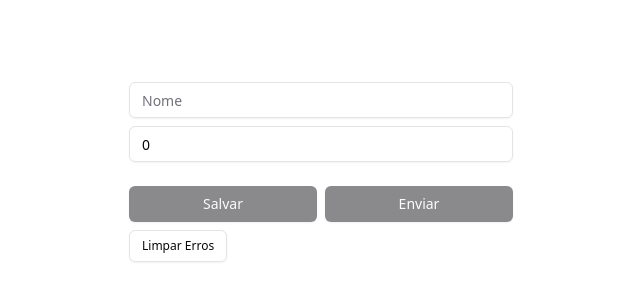
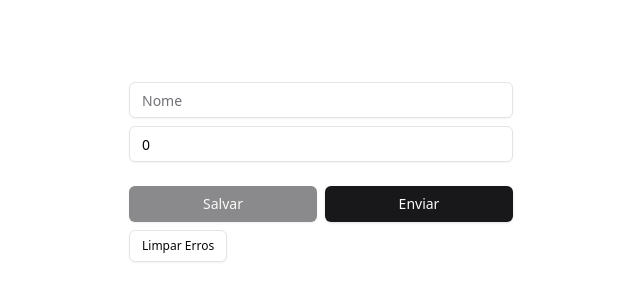
Before and after one commit to LuisaFC/react-hook-form, a React (Vite) app: page / in a window 1280 px wide. Shown: the part 228-528 px from the top of the page, without its empty margins (319-959 px from the left). Built offline with nearby package versions, Linux system fonts and the light colour scheme.

Commit message:
remove isValid

```diff
--- a/src/App.tsx
+++ b/src/App.tsx
@@ -52,9 +52,6 @@ function App() {
   //verificar se teve campo alterado
   const isDirty = Object.keys(formState.dirtyFields).length > 0
 
-  //verificar se o formulário está válido(campos preenchidos corretamente)
-  const isValid = formState.isValid
-
   return (
     <div className="min-h-screen flex flex-col items-center justify-center">
       <form
@@ -102,13 +99,13 @@ function App() {
         <div className="flex mt-4 gap-2">
           <Button
             className="flex-1"
-            disabled={!isDirty || isSubmitting || !isValid}>
+            disabled={!isDirty || isSubmitting}>
             Salvar
           </Button>
 
           <Button
             className="flex-1"
-            disabled={isDirty || isSubmitting || !isValid}>
+            disabled={isDirty || isSubmitting}>
             Enviar
           </Button>
         </div>
```
